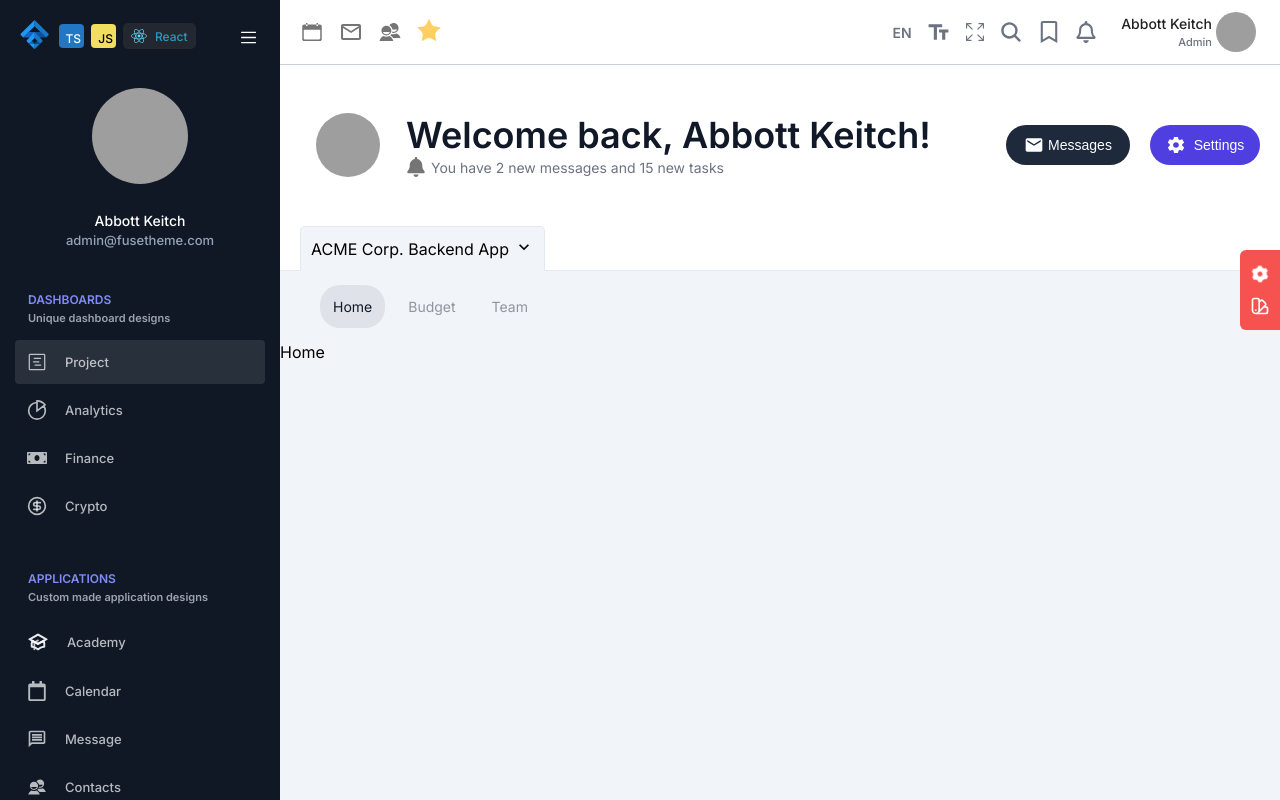
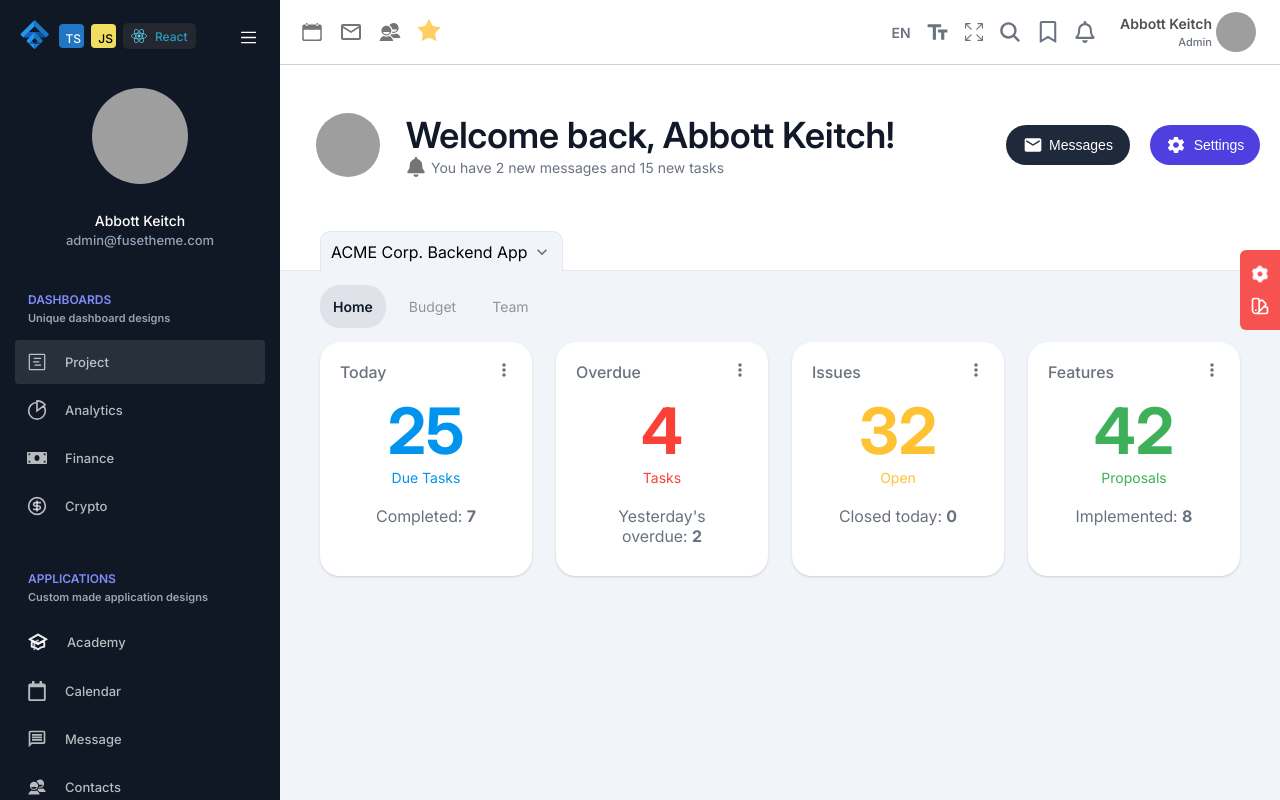
Before and after one commit to limbasiyajanvi72/invoicegenerator, a React (Vite) app in the folder gsap/: page /dashboard/projects in a window 1280 px wide. Built offline with nearby package versions, Linux system fonts and the light colour scheme; grey boxes are pictures that could not be loaded.

Commit message:
project comp added

```diff
--- a/gsap/index.html
+++ b/gsap/index.html
@@ -6,8 +6,8 @@
   <link rel="icon" type="image/svg+xml" href="/vite.svg" />
   <meta name="viewport" content="width=device-width, initial-scale=1.0" />
   <title>Vite + React</title>
-  <link rel="stylesheet"
-    href="https://fonts.googleapis.com/css2?family=Inter:wght@400;500;600;700;800;900&display=swap">
+  <link href="https://fonts.googleapis.com/css2?family=Inter:wght@100;200;300;400;500;600;700;800;900&display=swap"
+    rel="stylesheet" />
 
 
 </head>
--- a/gsap/package.json
+++ b/gsap/package.json
@@ -16,6 +16,7 @@
     "@fortawesome/free-brands-svg-icons": "^6.5.2",
     "@fortawesome/react-fontawesome": "^0.2.2",
     "@mui/material": "^5.16.4",
+    "chart.js": "^4.4.3",
     "react": "^18.3.1",
     "react-dom": "^18.3.1",
     "react-icons": "^5.2.1",
--- a/gsap/src/App.css
+++ b/gsap/src/App.css
@@ -1,3 +1,10 @@
+@font-face {
+   font-family: 'Inter var';
+   src: url('../src/Font/InterVariable.ttf') format('truetype');
+   font-weight: 100 900;
+   font-style: normal;
+}
+
 body {
-   font-family: 'Inter', sans-serif;
+   font-family: "Inter var", Roboto, Helvetica, Arial, sans-serif;
 }
--- a/gsap/src/Components/Dashboard/Projects/Budget/Budget.jsx
+++ b/gsap/src/Components/Dashboard/Projects/Budget/Budget.jsx
@@ -1,7 +1,7 @@
 import React from "react";
 
 function Budget() {
-	return <div>Budget</div>;
+	return <div>Budget1234567890</div>;
 }
 
 export default Budget;
--- /dev/null
+++ b/gsap/src/Components/Dashboard/Projects/Home/Home.css
@@ -0,0 +1,80 @@
+.home-container {
+   display: flex;
+   flex-direction: column;
+   padding-left: 40px;
+   padding-right: 40px;
+}
+
+.card-container {
+   display: grid;
+   gap: 24px;
+   grid-template-columns: repeat(4, 1fr);
+
+}
+
+.card-style {
+   display: flex;
+   flex-direction: column;
+   gap: 10px;
+   background-color: #fff;
+   border-radius: 20px;
+   padding: 20px;
+   box-shadow: 0 1px 3px 0 rgba(0, 0, 0, 0.1),
+      0 1px 2px 0 rgba(0, 0, 0, 0.06);
+   color: #6a727f;
+
+
+
+   .card-heading {
+      display: flex;
+      justify-content: space-between;
+      font-weight: 500;
+   }
+
+   .main-card1 {
+      text-align: center;
+      color: #0094ef;
+      display: flex;
+      flex-direction: column;
+   }
+
+   .main-card2 {
+      text-align: center;
+      color: #fb4137;
+      display: flex;
+      flex-direction: column;
+   }
+
+   .main-card3 {
+      text-align: center;
+      color: #ffc232;
+      display: flex;
+      flex-direction: column;
+   }
+
+   .main-card4 {
+      text-align: center;
+      color: #3eb059;
+      display: flex;
+      flex-direction: column;
+   }
+
+   .main-first-content {
+      font-weight: 700;
+      font-size: 64px;
+   }
+
+   .main-second-content {
+      font-size: 14px;
+   }
+
+   .card-update-info {
+      padding: 10px;
+      text-align: center;
+   }
+
+   .card-update-info :nth-child(2) {
+      font-weight: 700;
+   }
+
+}
--- a/gsap/src/Components/Dashboard/Projects/Home/Home.jsx
+++ b/gsap/src/Components/Dashboard/Projects/Home/Home.jsx
@@ -1,7 +1,72 @@
 import React from "react";
+import { PiDotsThreeOutlineVerticalFill } from "react-icons/pi";
+import "./Home.css";
 
 function Home() {
-	return <div>Home</div>;
+	return (
+		<section className='home-container'>
+			<article className='card-container'>
+				<div className='card-style'>
+					<div className='card-heading'>
+						<span>Today</span>
+						<PiDotsThreeOutlineVerticalFill />
+					</div>
+					<div className='main-card1'>
+						<span className='main-first-content'>25</span>
+						<span className='main-second-content'>Due Tasks</span>
+					</div>
+					<div className='card-update-info'>
+						<span>Completed: </span>
+						<span>7</span>
+					</div>
+				</div>
+				<div className='card-style'>
+					<div className='card-heading'>
+						<span>Overdue</span>
+						<PiDotsThreeOutlineVerticalFill />
+					</div>
+					<div className='main-card2'>
+						<span className='main-first-content'>4</span>
+						<span className='main-second-content'>Tasks</span>
+					</div>
+					<div className='card-update-info'>
+						<span>Yesterday's overdue: </span>
+						<span>2</span>
+					</div>
+				</div>
+				<div className='card-style'>
+					<div className='card-heading'>
+						<span>Issues</span>
+						<PiDotsThreeOutlineVerticalFill />
+					</div>
+					<div className='main-card3'>
+						<span className='main-first-content'>32</span>
+						<span className='main-second-content'>Open</span>
+					</div>
+					<div className='card-update-info'>
+						<span>Closed today: </span>
+						<span>0</span>
+					</div>
+				</div>
+				<div className='card-style'>
+					<div className='card-heading'>
+						<span>Features</span>
+						<PiDotsThreeOutlineVerticalFill />
+					</div>
+					<div className='main-card4'>
+						<span className='main-first-content'>42</span>
+						<span className='main-second-content'>Proposals</span>
+					</div>
+					<div className='card-update-info'>
+						<span>Implemented: </span>
+						<span>8</span>
+					</div>
+				</div>
+			</article>
+			<article></article>
+			<article></article>
+		</section>
+	);
 }
 
 export default Home;
--- a/gsap/src/Components/Dashboard/Projects/Projects.css
+++ b/gsap/src/Components/Dashboard/Projects/Projects.css
@@ -62,7 +62,7 @@
          display: flex;
          justify-content: center;
          align-items: center;
-         gap: 4px;
+         gap: 6px;
          color: white;
          font-size: 14px;
          font-weight: 400;
@@ -93,15 +93,20 @@
    bottom: -1px;
    left: 20px;
    background-color: #f1f5f9;
-   padding: 10px;
+   padding-left: 10px;
+   padding-right: 10px;
+   padding-top: 5px;
+   padding-bottom: 5px;
    border-top: 1px solid #e2e8f0;
    border-left: 1px solid #e2e8f0;
    border-right: 1px solid #e2e8f0;
    border-bottom: 1px solid #f1f5f9;
    border-bottom: 0px;
-   border-top-right-radius: 5px;
-   border-top-left-radius: 5px;
+   border-top-right-radius: 10px;
+   border-top-left-radius: 10px;
    cursor: pointer;
+   margin-left: 20px;
+   font-weight: 400;
 }
 
 .bg-white {
@@ -128,6 +133,7 @@
    font-size: 14px;
    z-index: 100;
    background-color: white;
+   margin-left: 20px;
 
 }
 
@@ -142,13 +148,18 @@
    color: #90959d;
    padding: 6px;
    cursor: pointer;
-
    padding: 13px;
    border-radius: 20px;
 }
 
 .bg-active {
    background-color: #dfe3e9;
-   color: #111827;
+   color: #0F172A;
+   font-weight: 600;
 
 }
+
+.project-menu {
+   padding: 5px;
+
+}
--- a/gsap/src/Components/Dashboard/Projects/Projects.jsx
+++ b/gsap/src/Components/Dashboard/Projects/Projects.jsx
@@ -75,16 +75,24 @@ function Projects() {
 					ACME Corp. Backend App
 					<span>
 						<MdOutlineKeyboardArrowDown
-							style={{ height: "20px", width: "20px" }}
+							style={{
+								height: "20px",
+								width: "20px",
+								paddingTop: "5px",
+								color: "#6f7072",
+								fontWeight: 700,
+							}}
 						/>
 					</span>
 				</div>
 				{menu && (
 					<ul className='project-menu-items'>
-						<li>ACME Corp. Backend App</li>
-						<li>ACME Corp. Frontend App</li>
-						<li>Creapond</li>
-						<li>Wothinpixels</li>
+						<li className='project-menu'>ACME Corp. Backend App</li>
+						<li className='project-menu'>
+							ACME Corp. Frontend App
+						</li>
+						<li className='project-menu'>Creapond</li>
+						<li className='project-menu'>Wothinpixels</li>
 					</ul>
 				)}
 			</article>
@@ -99,13 +107,17 @@ function Projects() {
 						Home
 					</li>
 					<li
-						className='project-tab-item'
+						className={`project-tab-item ${
+							tab === "Budget" ? "bg-active" : ""
+						}`}
 						onClick={() => setTab("Budget")}
 					>
 						Budget
 					</li>
 					<li
-						className='project-tab-item'
+						className={`project-tab-item ${
+							tab === "Team" ? "bg-active" : ""
+						}`}
 						onClick={() => setTab("Team")}
 					>
 						Team
--- a/gsap/src/Components/Global/Header/Header.css
+++ b/gsap/src/Components/Global/Header/Header.css
@@ -156,7 +156,11 @@
       border-radius: 23px;
       padding: 4px;
       background-color: white;
+
+
    }
+
+
 
    .header-profile-section:hover {
 
@@ -173,8 +177,8 @@
 
    .header-profile-section div span:first-child {
       font-size: 14px;
-      font-weight: 500;
-      color: #000000DE;
+      font-weight: 600;
+      color: #515151;
 
    }
 
--- a/gsap/src/index.css
+++ b/gsap/src/index.css
@@ -1,16 +1,13 @@
-@import url('https://fonts.googleapis.com/css2?family=Inter:wght@400;500;600;700;800;900&display=swap');
-
-
-
-
+@import url('https://fonts.googleapis.com/css2?family=Inter:wght@100;200;300;400;500;600;700;800;900&display=swap');
 
 
 .weight-500 {
-   font-family: 'Inter', sans-serif;
+   font-family: "Inter var", Roboto, Helvetica, Arial, sans-serif;
    font-weight: 500;
 }
 
 body {
+
    background-color: #f1f5f9;
    margin: 0;
    padding: 0;
```
Also changed, not shown: gsap/src/Components/Style/ThemeConfig.js (added), gsap/src/Font/InterVariable.ttf (added), 1 other file (tests, documents, lock files or other folders).
